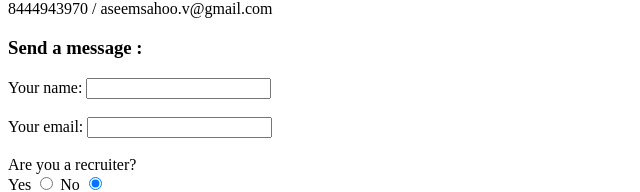
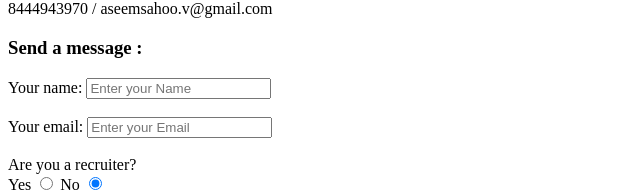
Before and after one commit to aseemsahoo/Resume_Final.github.io, a plain HTML site: page contact.html in a window 1280 px wide. Shown: the part 177-369 px from the top of the page, without its empty margins (0-640 px from the left). Drawn offline with Linux system fonts and the light colour scheme.

Commit message:
Update contact.html

```diff
--- a/contact.html
+++ b/contact.html
@@ -11,10 +11,10 @@
 		<h3> Send a message : </h3>
 		<form action = "mailto:aseemsahoo.v@gmail.com" method = "post" enctype = "text/plain">
 			<label> Your name: </label>
-			<input type="text" name = "Name " required>
+			<input type="text" name = "Name " placeholder="Enter your Name" required >
 			<br><br>
 			<label> Your email: </label>
-			<input type="text" name = "Email " required>
+			<input type="text" name = "Email " placeholder="Enter your Email" required>
 			<br><br>
 			<label for="recruiter"> Are you a recruiter? </label> <br>
 			<label> Yes </label>
```
